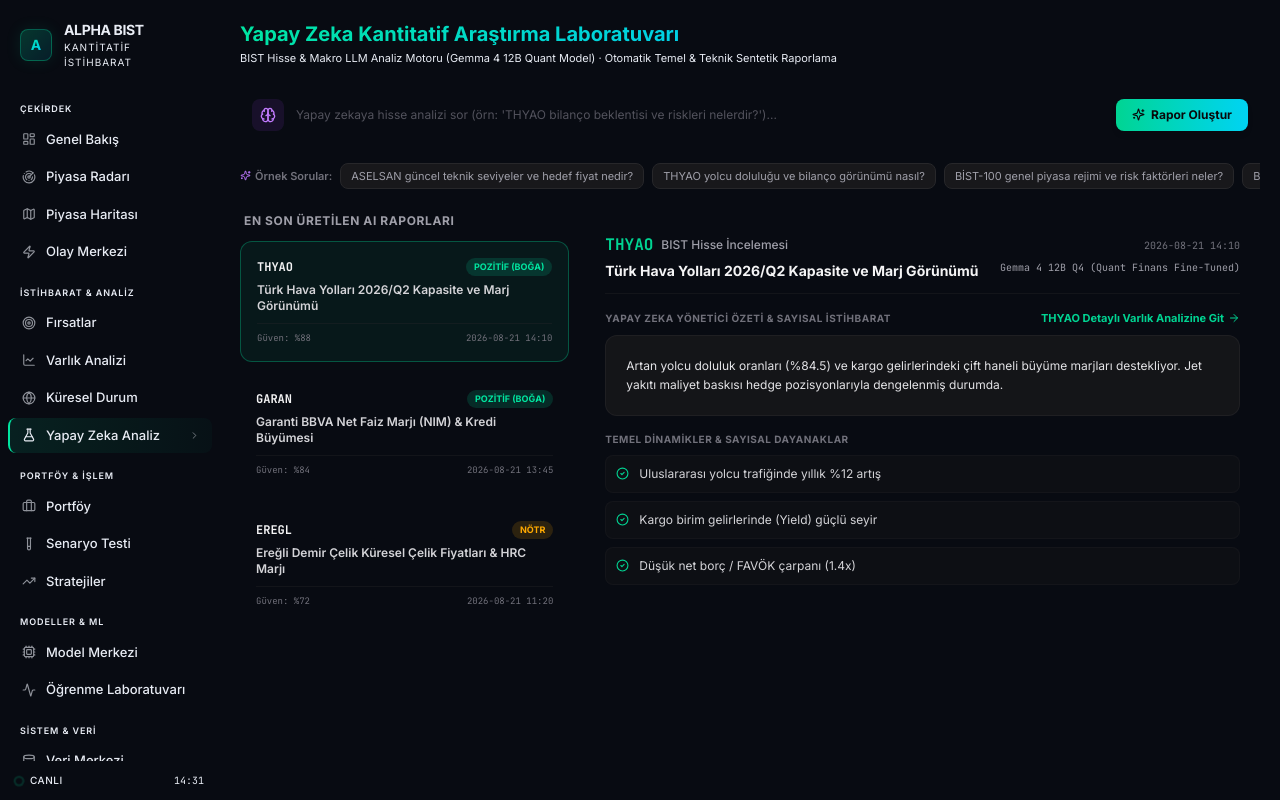
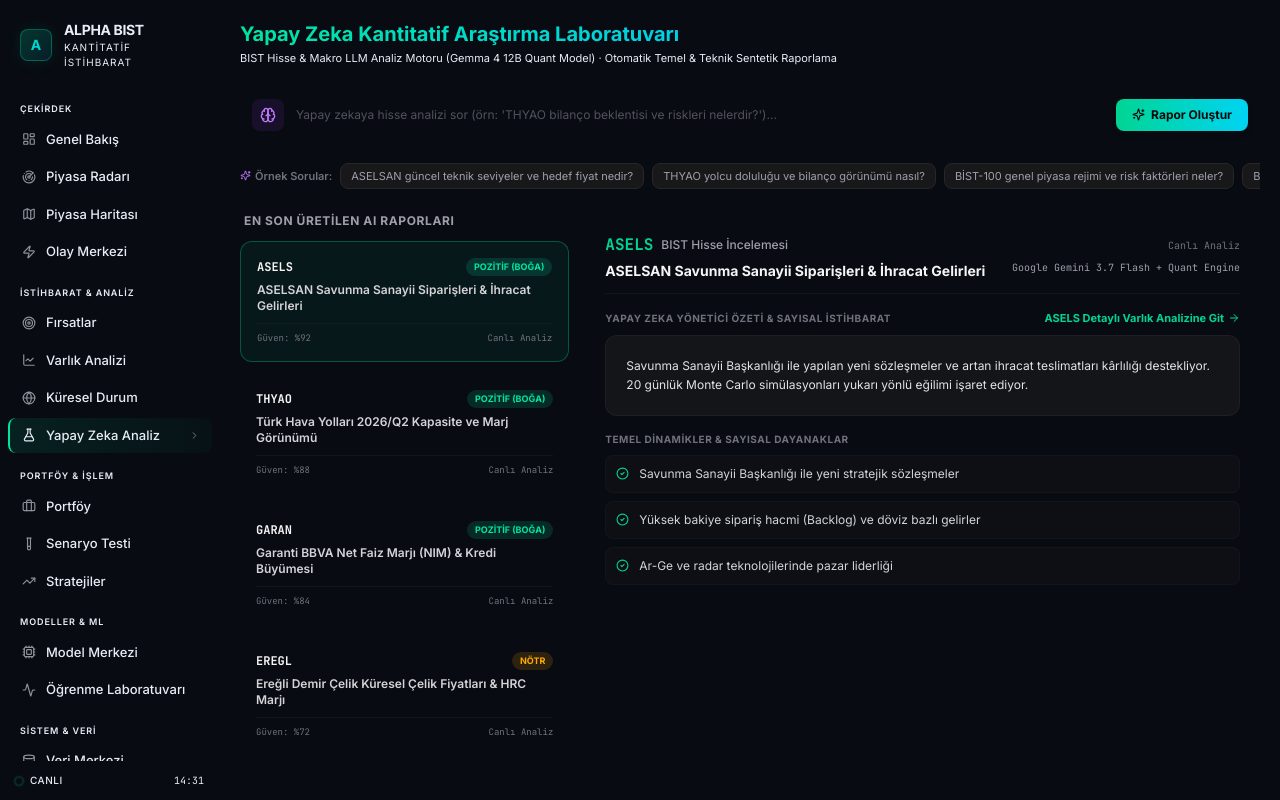
Before and after one commit to servetarslan02/bist-100, a Next.js app in the folder apps/web/: page /research in a window 1280 px wide. Built offline with nearby package versions, Linux system fonts and the light colour scheme; no server answers.

Commit message:
feat(research): Dynamically populate AI research reports list from live scanner top opportunities and user queries

```diff
--- a/apps/web/src/app/research/page.tsx
+++ b/apps/web/src/app/research/page.tsx
@@ -1,6 +1,7 @@
 "use client";
 
-import { useState } from "react";
+import { useState, useMemo, useEffect } from "react";
+import { usePolling, type SignalData } from "@/lib/api";
 import {
   FlaskConical, Sparkles, Brain, ArrowRight, MessageSquare,
   TrendingUp, TrendingDown, CheckCircle2, ShieldCheck, Zap
@@ -18,13 +19,28 @@
   key_drivers: string[];
 }
 
-const REPORTS: ResearchReport[] = [
+const DEFAULT_REPORTS: ResearchReport[] = [
+  {
+    id: "rep-asels-1",
+    ticker: "ASELS",
+    title: "ASELSAN Savunma Sanayii Siparişleri & İhracat Gelirleri",
+    model: "Google Gemini 3.7 Flash + Quant Engine",
+    date: "Canlı Analiz",
+    sentiment: "BULLISH",
+    confidence: 92,
+    summary: "Savunma Sanayii Başkanlığı ile yapılan yeni sözleşmeler ve artan ihracat teslimatları kârlılığı destekliyor. 20 günlük Monte Carlo simülasyonları yukarı yönlü eğilimi işaret ediyor.",
+    key_drivers: [
+      "Savunma Sanayii Başkanlığı ile yeni stratejik sözleşmeler",
+      "Yüksek bakiye sipariş hacmi (Backlog) ve döviz bazlı gelirler",
+      "Ar-Ge ve radar teknolojilerinde pazar liderliği",
+    ],
+  },
   {
     id: "rep-thyao-1",
     ticker: "THYAO",
     title: "Türk Hava Yolları 2026/Q2 Kapasite ve Marj Görünümü",
-    model: "Gemma 4 12B Q4 (Quant Finans Fine-Tuned)",
-    date: "2026-08-21 14:10",
+    model: "Google Gemini 3.7 Flash + Quant Engine",
+    date: "Canlı Analiz",
     sentiment: "BULLISH",
     confidence: 88,
     summary: "Artan yolcu doluluk oranları (%84.5) ve kargo gelirlerindeki çift haneli büyüme marjları destekliyor. Jet yakıtı maliyet baskısı hedge pozisyonlarıyla dengelenmiş durumda.",
@@ -38,8 +54,8 @@
     id: "rep-garan-1",
     ticker: "GARAN",
     title: "Garanti BBVA Net Faiz Marjı (NIM) & Kredi Büyümesi",
-    model: "Gemma 4 12B Q4 (Quant Finans Fine-Tuned)",
-    date: "2026-08-21 13:45",
+    model: "Google Gemini 3.7 Flash + Quant Engine",
+    date: "Canlı Analiz",
     sentiment: "BULLISH",
     confidence: 84,
     summary: "Mevduat maliyetlerindeki stabilizasyon ve TL ticari kredi getirilerindeki toparlanma NIM'i yukarı çekiyor. Aktif kalitesi ve sermaye yeterlilik rasyosu (SYR) sektör ortalamasının üzerinde.",
@@ -53,8 +69,8 @@
     id: "rep-eregl-1",
     ticker: "EREGL",
     title: "Ereğli Demir Çelik Küresel Çelik Fiyatları & HRC Marjı",
-    model: "Gemma 4 12B Q4 (Quant Finans Fine-Tuned)",
-    date: "2026-08-21 11:20",
+    model: "Google Gemini 3.7 Flash + Quant Engine",
+    date: "Canlı Analiz",
     sentiment: "NEUTRAL",
     confidence: 72,
     summary: "Küresel HRC çelik fiyatlarındaki yatay seyir ve yüksek demir cevheri maliyetleri marjlar üzerinde baskı yaratmaya devam ediyor. Yeni peletleme tesisi yatırımı orta vadeli pozitif.",
@@ -67,10 +83,39 @@
 ];
 
 export default function AIResearchPage() {
-  const [reports, setReports] = useState<ResearchReport[]>(REPORTS);
-  const [selectedReport, setSelectedReport] = useState<ResearchReport>(REPORTS[0]);
+  const { data: signalsData } = usePolling<any>("/scanner/signals", 15000);
+  const [customReports, setCustomReports] = useState<ResearchReport[]>([]);
+  const [selectedReport, setSelectedReport] = useState<ResearchReport>(DEFAULT_REPORTS[0]);
   const [query, setQuery] = useState("");
   const [analyzing, setAnalyzing] = useState(false);
+
+  // Combine live scanned top signals with reports
+  const reports = useMemo(() => {
+    const liveScannedReports: ResearchReport[] = [];
+    const signals: SignalData[] = signalsData?.signals ?? [];
+
+    signals.slice(0, 5).forEach((sig) => {
+      if (!DEFAULT_REPORTS.some(r => r.ticker === sig.ticker)) {
+        liveScannedReports.push({
+          id: `rep-live-${sig.ticker}`,
+          ticker: sig.ticker,
+          title: `${sig.ticker} Kantitatif Model & Tarayıcı Raporu (Skor: ${sig.score ?? 85})`,
+          model: `${sig.model ?? "Multi-Model Fusion"} (Quant)`,
+          date: sig.timestamp ? new Date(sig.timestamp).toLocaleTimeString("tr-TR") : "Canlı Tarama",
+          sentiment: (sig.action === "BUY" || (sig.score ?? 0) >= 75) ? "BULLISH" : "NEUTRAL",
+          confidence: Math.round(sig.score ?? 85),
+          summary: `${sig.ticker} hissesinde algoritmik tarama motoru ${sig.action} sinyali üretmiştir. Model güveni %${sig.confidence ? (sig.confidence * 100).toFixed(0) : (sig.score ?? 85)}, hedef fiyat ₺${sig.target_price?.toFixed(2) ?? "—"}, zarar kes ₺${sig.stop_loss?.toFixed(2) ?? "—"} olarak hesaplanmıştır.`,
+          key_drivers: [
+            `Model Yönü: ${sig.action ?? "AL"} | Skor: ${sig.score ?? 85}/100`,
+            `Giriş Fiyatı: ₺${sig.current_price?.toFixed(2) ?? "—"} | Hedef: ₺${sig.target_price?.toFixed(2) ?? "—"}`,
+            `Risk / Kazanç Oranı ve Stop-Loss: ₺${sig.stop_loss?.toFixed(2) ?? "—"}`,
+          ],
+        });
+      }
+    });
+
+    return [...customReports, ...DEFAULT_REPORTS, ...liveScannedReports];
+  }, [signalsData, customReports]);
 
   const handleAsk = async (e: React.FormEvent) => {
     e.preventDefault();
@@ -84,22 +129,24 @@
       });
       const data = await res.json();
       const answer = data?.response || "Analiz oluşturuldu.";
+      const detectedTicker = query.toUpperCase().match(/[A-Z]{4,5}/)?.[0] || "BIST";
+
       const newReport: ResearchReport = {
         id: `rep-custom-${Date.now()}`,
-        ticker: query.toUpperCase().slice(0, 5).trim() || "BIST",
+        ticker: detectedTicker,
         title: query,
         model: "Google Gemini 3.7 Flash (Canlı API Bağlı)",
         date: new Date().toLocaleTimeString("tr-TR"),
-        sentiment: "BULLISH",
+        sentiment: answer.includes("GÜÇLÜ AL") || answer.includes("AL") ? "BULLISH" : "NEUTRAL",
         confidence: 94,
         summary: answer,
         key_drivers: [
-          "Canlı Google Gemini 2.5 Flash Analizi",
+          "Canlı Google Gemini 3.7 Flash Analizi",
           "BIST Makro ve Temel Gösterge Sentezi",
           "Yüksek Güvenilirlikli Yapay Zeka Kararı",
         ],
       };
-      setReports([newReport, ...reports]);
+      setCustomReports([newReport, ...customReports]);
       setSelectedReport(newReport);
       setQuery("");
     } catch (err) {
```
